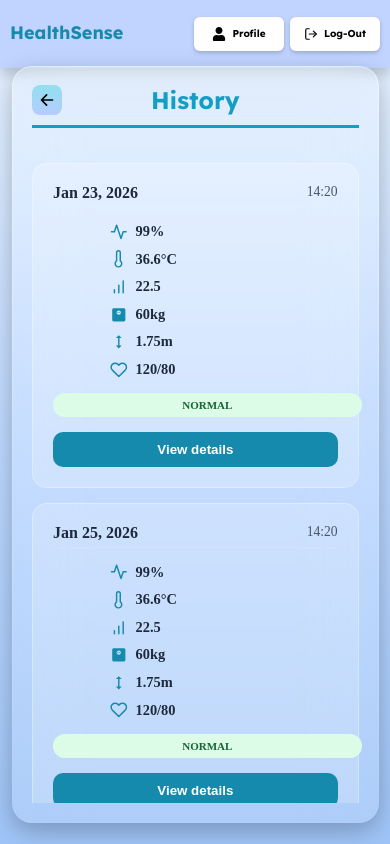
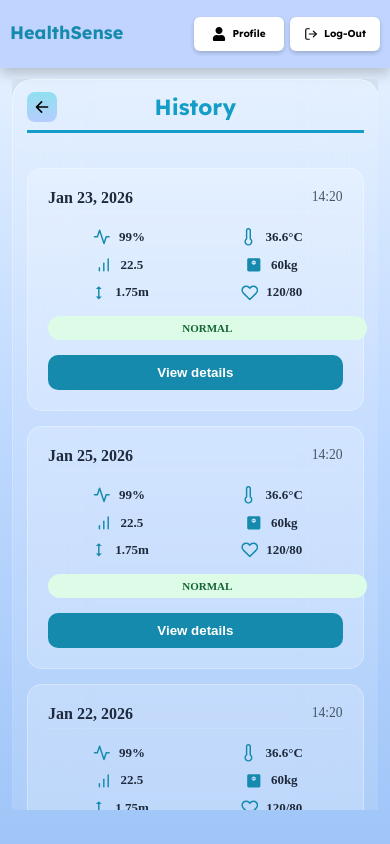
Before and after one commit to constantine2003/HealthSense, a React (Vite) app in the folder HealthSenseWeb/: page /history in a window 390 px wide. Built offline with nearby package versions, Linux system fonts and the light colour scheme.

Commit message:
Fixed ui

```diff
--- a/HealthSenseWeb/src/styles/history.css
+++ b/HealthSenseWeb/src/styles/history.css
@@ -2,8 +2,7 @@
    GLOBAL & LAYOUT
 ======================================== */
 .main-container {
-  min-height: 100vh;
-  min-height: 100svh;
+  min-height: 100svh; /* mobile-safe viewport */
   display: flex;
   flex-direction: column;
   background: linear-gradient(to bottom, #EAF4FF, #BFD9FF, #9FC5F8);
@@ -14,16 +13,23 @@
 .history-content {
   display: flex;
   width: 100%;
-  height: calc(100vh - 90px);
+  height: calc(100svh - 90px);
   padding: clamp(10px, 3vw, 20px);
   box-sizing: border-box;
+  justify-content: center;
+  align-content: center;
 }
 
 .history-body {
   width: 100%;
+  height: 100%;
   display: flex;
-  align-items: center;
+
+  /* DO NOT center vertically */
+  align-items: flex-start;
   justify-content: center;
+
+  overflow-y: auto;
 }
 
 /* ========================================
@@ -33,7 +39,6 @@
   position: relative;
   background: rgba(255, 255, 255, 0.13);
   border-radius: 20px;
-  /* Dynamic padding handles all desktop sizes without redundant queries */
   padding: clamp(20px, 5vw, 50px);
   backdrop-filter: blur(30px);
   -webkit-backdrop-filter: blur(30px);
@@ -44,7 +49,6 @@
   display: flex;
   flex-direction: column;
 
-  /* Entry Animation */
   opacity: 0;
   transform: scale(0.95);
   animation: fadeInBox 0.6s ease forwards;
@@ -54,7 +58,6 @@
   to { opacity: 1; transform: scale(1); }
 }
 
-/* Glass Border Effect */
 .history-box::before {
   content: "";
   position: absolute;
@@ -78,10 +81,9 @@
   width: 100%;
   margin-top: 20px;
   overflow-y: auto;
-  padding-right: 10px; /* Space for scrollbar */
+  padding-right: 10px;
 }
 
-/* Scrollbar Styling */
 .history-list::-webkit-scrollbar { width: 6px; }
 .history-list::-webkit-scrollbar-track { background: transparent; }
 .history-list::-webkit-scrollbar-thumb {
@@ -164,20 +166,39 @@
    RESPONSIVENESS
 ======================================== */
 
-/* Tablet & Smaller Laptops */
+/* Combined Large Screens */
+@media (min-width: 1400px) {
+  .history-box {
+    padding: 40px;
+  }
+}
+
+@media (min-width: 1451px) and (max-width: 1550px) { .history-box { padding: 45px; } }
+@media (min-width: 1551px) and (max-width: 1600px) { .history-box { padding: 50px; } }
+@media (min-width: 1601px) and (max-width: 1650px) { .history-box { padding: 55px; } }
+@media (min-width: 1651px) { .history-box { padding: 60px; } }
+
+/* Tablets & Smaller Laptops */
 @media (max-width: 1024px) {
   .history-item {
-    grid-template-columns: 1fr 120px; /* Stack stats and date, keep status/btn */
+    grid-template-columns: 1fr 120px;
     gap: 15px;
   }
 
-  .date-section { grid-column: 1 / -1; flex-direction: row; justify-content: space-between; border-bottom: 1px solid rgba(255,255,255,0.1); padding-bottom: 5px; }
+  .date-section {
+    grid-column: 1 / -1;
+    flex-direction: row;
+    justify-content: space-between;
+    border-bottom: 1px solid rgba(255,255,255,0.1);
+    padding-bottom: 5px;
+  }
 
   .stats-preview { grid-template-columns: repeat(2, 1fr); }
 }
 
-/* Mobile */
+/* Mobile & Small Phones */
 @media (max-width: 768px) {
+  .history-box { padding: 20px; }
   .toptext { font-size: clamp(24px, 5vw, 32px); }
 
   .history-item {
@@ -194,5 +215,14 @@
 }
 
 @media (max-width: 480px) {
-  .stats-preview { grid-template-columns: 1fr; justify-items: start; padding-left: 20%; }
+  .history-box { padding: 15px; }
+  .toptext { font-size: 22px; }
+
+  .stats-preview {
+    grid-template-columns: repeat(2, 1fr);
+    justify-items: center;
+
+  }
+
+  .mini-stat { font-size: 13px; }
 }
```
